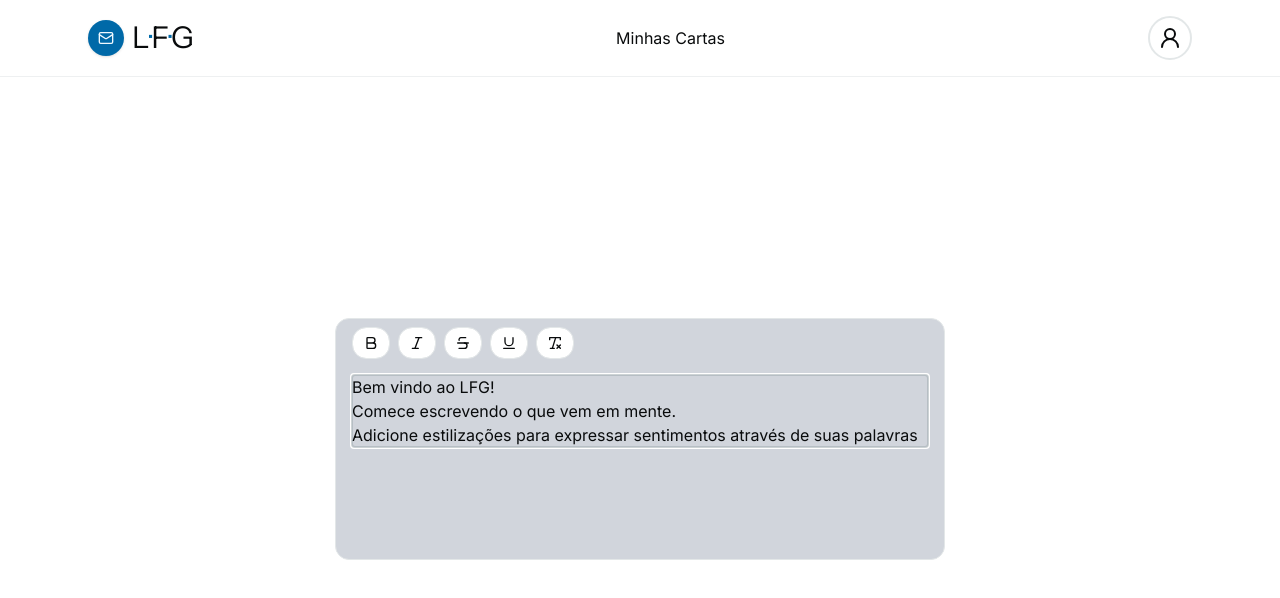
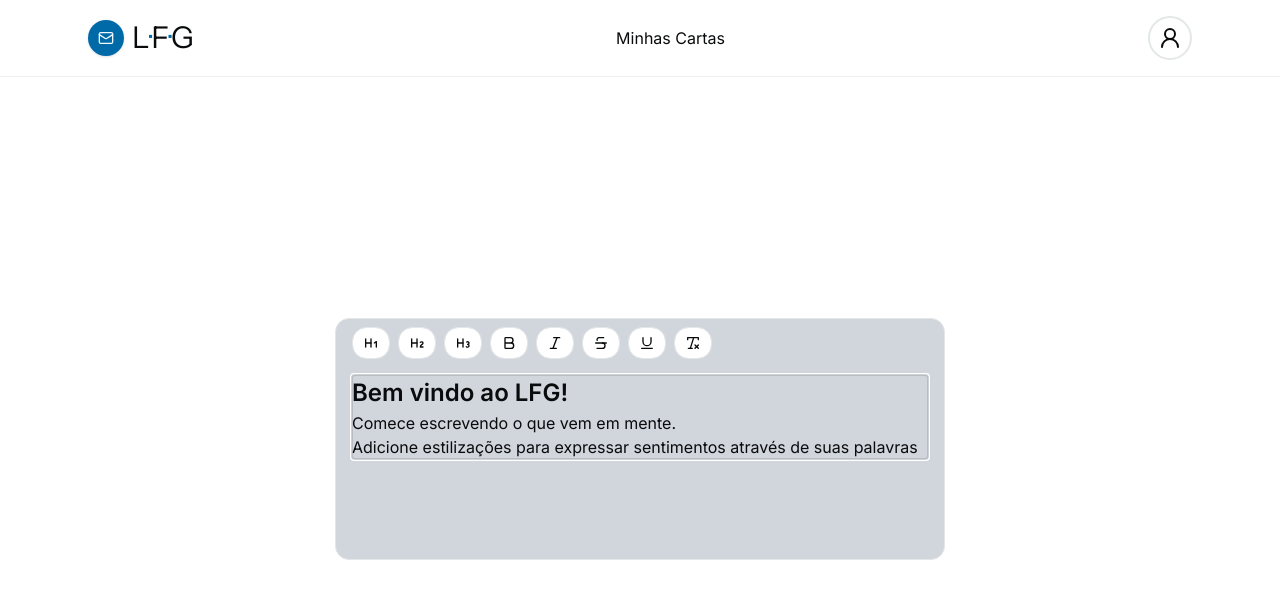
Before and after one commit to caio1213pgm/letters-for-g, a Next.js app: page /dashboard in a window 1280 px wide. Shown: the top 598 px of the page. Built offline with nearby package versions, Linux system fonts and the light colour scheme; no server answers.

Commit message:
feat: implement heading buttons 1 - 3

```diff
--- a/src/app/globals.css
+++ b/src/app/globals.css
@@ -117,6 +117,16 @@
   --sidebar-ring: oklch(0.56 0.021 213.5);
 }
 
+.tiptap h1 {
+  @apply text-[1.8rem] font-semibold;
+}
+.tiptap h2 {
+  @apply text-[1.5rem] font-semibold;
+}
+.tiptap h3 {
+  @apply text-[1.3rem] font-semibold;
+}
+
 @layer base {
   * {
     @apply border-border outline-ring/50;
--- a/src/components/editor/editorControls.tsx
+++ b/src/components/editor/editorControls.tsx
@@ -2,6 +2,9 @@
 import { Editor } from "@tiptap/react";
 import {
   Bold,
+  Heading1,
+  Heading2,
+  Heading3,
   Italic,
   RemoveFormatting,
   Strikethrough,
@@ -16,6 +19,30 @@ export default function EditorControls({ editor }: EditorControlsProps) {
   return (
     <div className="w-full">
       <div className="flex gap-2 items-center">
+        <Button
+          variant="outline"
+          onClick={() => {
+            editor?.chain().focus().toggleHeading({ level: 1 }).run();
+          }}
+        >
+          <Heading1 />
+        </Button>
+        <Button
+          variant="outline"
+          onClick={() => {
+            editor?.chain().focus().toggleHeading({ level: 2 }).run();
+          }}
+        >
+          <Heading2 />
+        </Button>
+        <Button
+          variant="outline"
+          onClick={() => {
+            editor?.chain().focus().toggleHeading({ level: 3 }).run();
+          }}
+        >
+          <Heading3 />
+        </Button>
         <Button
           variant="outline"
           onClick={() => {
@@ -37,6 +64,7 @@ export default function EditorControls({ editor }: EditorControlsProps) {
           variant="outline"
           onClick={() => {
             editor?.chain().focus().toggleStrike().run();
+            console.log(editor?.getHTML());
           }}
         >
           <Strikethrough />
@@ -53,6 +81,7 @@ export default function EditorControls({ editor }: EditorControlsProps) {
           variant="outline"
           onClick={() => {
             editor?.chain().focus().unsetAllMarks().run();
+            editor?.chain().focus().clearNodes().run();
           }}
         >
           <RemoveFormatting />
```
